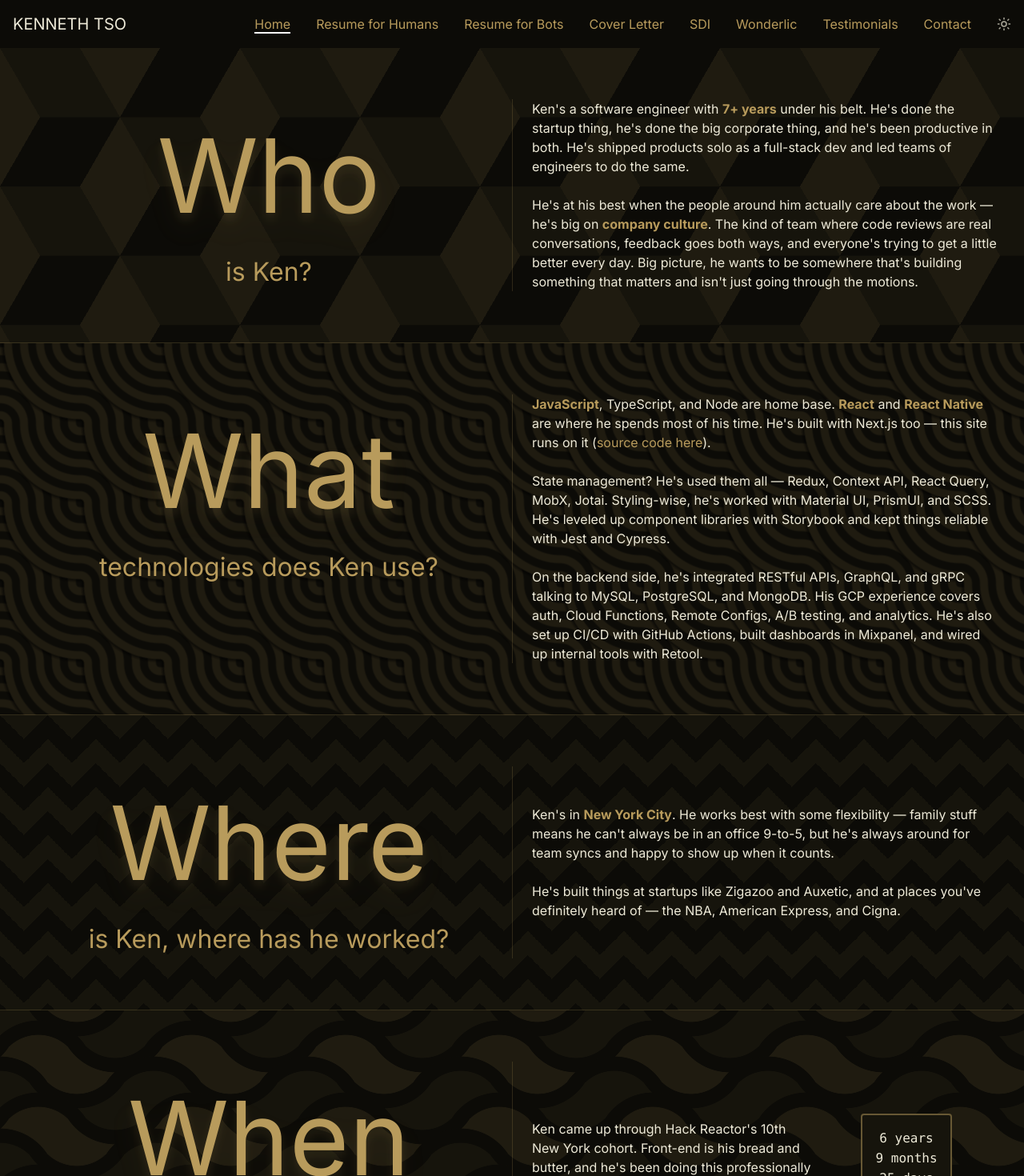
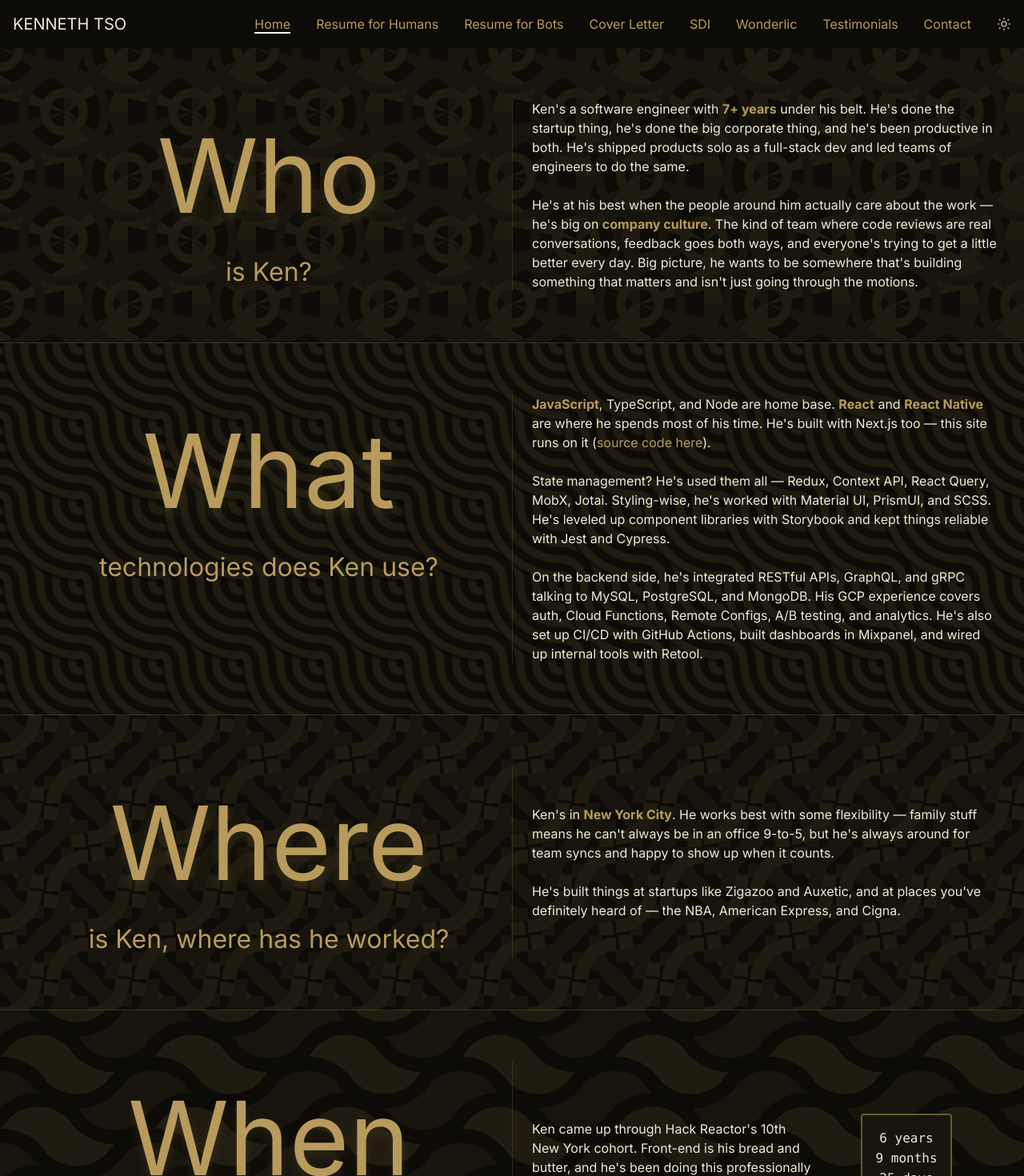
Before and after one commit to iamkennytso/portfolio, a Next.js app: page / in a window 1280 px wide. Shown: the top 1470 px of the page at 80% size. Built offline with nearby package versions, Linux system fonts and the light colour scheme.

Commit message:
new background

```diff
--- a/src/app/globals.css
+++ b/src/app/globals.css
@@ -90,16 +90,20 @@ a {
    ─────────────────────────────────────────────── */
 
 #who {
-  --s: 300px;
+  --s: 160px;
   --c1: var(--color-bg);
   --c2: var(--color-panel);
   --c3: var(--color-panel-2);
-
+  --_ring: radial-gradient(circle,
+    #0000 16%, var(--c3) 17% 26%, #0000 27%,
+    #0000 40%, var(--c2) 41% 50%, #0000 51%);
   background:
-    repeating-conic-gradient(from 30deg, #0000 0 120deg, var(--c3) 0 180deg)
-      calc(.5 * var(--s)) calc(.5 * var(--s) * 0.577),
-    repeating-conic-gradient(from 30deg, var(--c1) 0 60deg, var(--c2) 0 120deg, var(--c3) 0 180deg);
-  background-size: var(--s) calc(var(--s) * 0.577);
+    var(--_ring) 0 0,
+    var(--_ring) calc(var(--s)/2) calc(var(--s)/2),
+    repeating-conic-gradient(from 0deg,  var(--c2) 0 18deg, #0000 18deg 42deg, var(--c3) 42deg 60deg, #0000 60deg 120deg) 0 0,
+    repeating-conic-gradient(from 60deg, var(--c3) 0 18deg, #0000 18deg 42deg, var(--c2) 42deg 60deg, #0000 60deg 120deg) calc(var(--s)/2) calc(var(--s)/2),
+    var(--c1);
+  background-size: var(--s) var(--s);
 }
 
 #what {
@@ -118,16 +122,18 @@ a {
 }
 
 #where {
-  --s: 60px;
-  --c1: var(--color-panel);
-  --c2: var(--color-bg);
-
+  --s: 110px;
+  --c1: var(--color-bg);
+  --c2: var(--color-panel);
+  --c3: var(--color-panel-2);
+  --_arc: transparent 22%, var(--c3) 23% 33%, transparent 34%,
+          transparent 46%, var(--c2) 47% 57%, transparent 58%;
   background:
-    linear-gradient(135deg, var(--c1) 25%, transparent 25%) calc(var(--s) / 2) 0,
-    linear-gradient(225deg, var(--c1) 25%, transparent 25%) calc(var(--s) / 2) 0,
-    linear-gradient(315deg, var(--c1) 25%, transparent 25%),
-    linear-gradient(45deg,  var(--c1) 25%, transparent 25%),
-    var(--c2);
+    radial-gradient(circle at 0    0,    var(--_arc)) 0 0,
+    radial-gradient(circle at 100% 100%, var(--_arc)) 0 0,
+    radial-gradient(circle at 100% 0,    var(--_arc)) calc(var(--s)/2) calc(var(--s)/2),
+    radial-gradient(circle at 0    100%, var(--_arc)) calc(var(--s)/2) calc(var(--s)/2),
+    var(--c1);
   background-size: var(--s) var(--s);
 }
 
```
